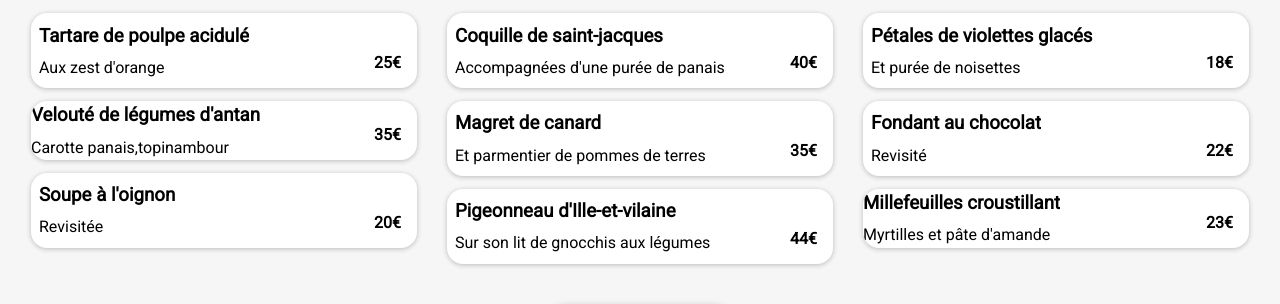
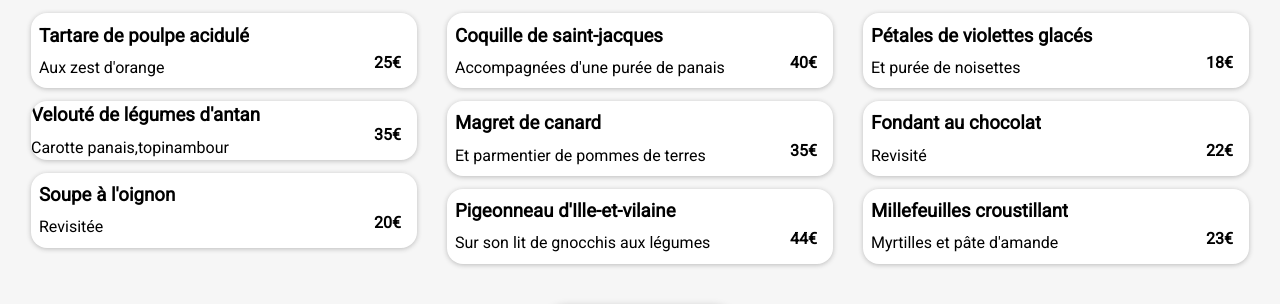
Before and after one commit to Aurelryo/OCR-Ohmyfood, a website: page a_la_française.html in a window 1280 px wide. Shown: the part 442-746 px from the top of the page. Drawn offline with Linux system fonts and the light colour scheme; a web font is replaced by a local one.

Commit message:
final correction

```diff
--- a/a_la_française.html
+++ b/a_la_française.html
@@ -115,7 +115,7 @@
                         </div>
                     </div>
                     <div class="btnmenu">
-                        <div class="menu_descip">
+                        <div class="menu_descrip">
                             <h3>Millefeuilles croustillant</h3>
                             <p>Myrtilles et pâte d'amande</p>
                         </div>
--- a/sass/layout/nav.scss
+++ b/sass/layout/nav.scss
@@ -89,7 +89,6 @@ nav{
                 -webkit-background-clip: text;
                 opacity: 0;
                 transition: all 200ms ease-in-out;
-                transform: translate(50% 100%);
                 &:active{
                     opacity: 1;
                     transform-origin: 50% bottom;
```
Also changed, not shown: style.css.
